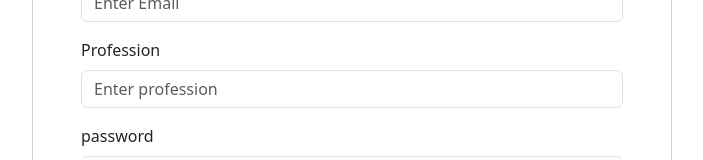
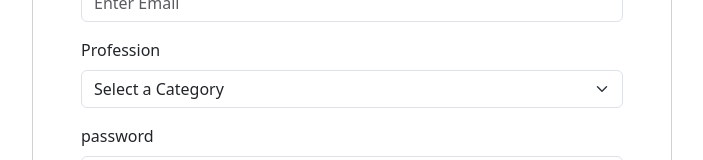
Before and after one commit to G-GraceCode/Projec-M-S, a React (Vite) app in the folder frontend/: page /register in a window 1280 px wide. Shown: the part 295-455 px from the top of the page, without its empty margins (288-991 px from the left). Built offline with nearby package versions, Linux system fonts and the light colour scheme; no server answers.

Commit message:
Update 7 files

```diff
--- a/frontend/src/components/Layout/Setting.jsx
+++ b/frontend/src/components/Layout/Setting.jsx
@@ -191,13 +191,21 @@ const Setting = () => {
           </Form.Group>
 
           <Form.Group className="my-2" controlId="profession">
-            <Form.Control
-              type="text"
-              name="profession"
-              placeholder="Enter profession"
+            <select
+              id="category"
+              class="form-select"
+              aria-label="Disabled select example"
               value={profession}
               onChange={handleChange}
-            ></Form.Control>
+            >
+              <option selected>Select a Category</option>
+              <option value="Graphic design">Graphic design</option>
+              <option value="UX Design">UX Design</option>
+              <option value="Web Design">Web Design</option>
+              <option value="Web development">Web development</option>
+              <option value="App development">App development</option>
+              <option value="Web3">Web3</option>
+            </select>
           </Form.Group>
 
           <Form.Group className="my-2 bio" controlId="bio">
--- a/frontend/src/components/Posts.jsx
+++ b/frontend/src/components/Posts.jsx
@@ -7,11 +7,16 @@ import { AiFillDelete } from "react-icons/ai";
 import AnimatedCircle from "../AnimatedCircle";
 import post from "../assets/pic.svg";
 import { FaShareFromSquare } from "react-icons/fa6";
+import DeleteProject from "../pages/DeleteProject";
+
 
 const Posts = () => {
   const navigate = useNavigate();
   const [projects, setProjects] = useState(null);
   const [loading, setLoading] = useState(false);
+  const [delet, setDelet] = useState("");
+  const [deleteProjectId, setDeleteProjectId]= useState(null);
+
 
   const getProjects = async () => {
     try {
@@ -42,7 +47,9 @@ const Posts = () => {
 
   return (
     <Projectlist>
-      <h4 className="my-2 text-left text-[14px]">List of Projects</h4>
+      <h4 className="my-2 text-left text-[14px] text-white">
+        List of Projects
+      </h4>
       <div className="carts">
         {loading
           ? "Loading Content..."
@@ -65,7 +72,8 @@ const Posts = () => {
                       onClick={() => navigate("/editproject/" + project._id)}
                     />
 
-                    <AiFillDelete className="icon-2" deleteById={project._id}/>
+
+                    <AiFillDelete className="icon-2" onClick={() => {setDelet("active"), setDeleteProjectId(project._id)}}/>
                   </div>
                   <div className="Detail">
                     <h4>{project.title}</h4>
@@ -73,6 +81,15 @@ const Posts = () => {
                 </Card>
               ))}
       </div>
+      {delet && (
+                  <DeleteProject
+                    key={post._id}
+                    close={() => {
+                      setDelet(""), goBack();
+                    }}
+                    projectId={deleteProjectId}
+                  />
+                )}
     </Projectlist>
   );
 };
@@ -94,7 +111,7 @@ const Projectlist = styled.div`
     margin: 0.85rem;
   }
   h4 {
-    color: var(--natural-white);
+    // color: var(--natural-white);
   }
   .Icons-i {
     display: flex;
@@ -144,7 +161,7 @@ const Card = styled.div`
   min-height: 150px;
   cursor: pointer;
   border: 2px solid transparent;
-  border-radius: var(--border-radius);
+  border-radius: 5px;
   z-index: 1;
   box-shadow: 0px 4px 8px 2px rgba(0, 0, 0, 0.2);
 
@@ -166,10 +183,12 @@ const Card = styled.div`
   .Category {
     position: absolute;
     top: 2%;
-    text-align: center;
+    text-align: left;
     background-color: var(--color-green);
-    padding: 0.4rem;
-    border-radius: var(--border-radius);
+    padding: 0 0.4rem;
+    // border-radius: var(--border-radius);
+    border-radius: 5px;
+
     span {
       color: var(--natural-white);
       font-size: 18px;
@@ -221,6 +240,7 @@ const Card = styled.div`
     transition: border var(--transition);
 
     .Detail {
+      height: 100px;
       bottom: 0;
       transition: bottom var(--transition);
     }
--- a/frontend/src/pages/CreateProject.jsx
+++ b/frontend/src/pages/CreateProject.jsx
@@ -99,6 +99,8 @@ const CreateProject = ({ close }) => {
             Project Category
             <select
               id="category"
+              class="form-select"
+              aria-label="Disabled select example"
               value={category}
               onChange={(ev) => setCategory(ev.target.value)}
             >
--- a/frontend/src/pages/DeleteProject.jsx
+++ b/frontend/src/pages/DeleteProject.jsx
@@ -8,8 +8,6 @@ const DeleteProject = ({ close, projectId, deleteById }) => {
   const { userInfo, handleLogout } = userAuth();
   const navigate = useNavigate();
   const { enqueueSnackbar } = useSnackbar();
-
-  console.log("id", projectId);
   const handleDelete = async (e) => {
     e.preventDefault();
     try {
--- a/frontend/src/pages/RegisterPage.jsx
+++ b/frontend/src/pages/RegisterPage.jsx
@@ -92,13 +92,22 @@ const RegisterPage = () => {
         </Form.Group>
         <Form.Group className="my-2" controlId="profession">
           <Form.Label>Profession</Form.Label>
-          <Form.Control
-            type="text"
-            name="profession"
-            placeholder="Enter profession"
+
+          <select
+            id="category"
+            class="form-select"
+            aria-label="Disabled select example"
             value={profession}
             onChange={handleChange}
-          ></Form.Control>
+          >
+            <option selected>Select a Category</option>
+            <option value="Graphic design">Graphic design</option>
+            <option value="UX Design">UX Design</option>
+            <option value="Web Design">Web Design</option>
+            <option value="Web development">Web development</option>
+            <option value="App development">App development</option>
+            <option value="Web3">Web3</option>
+          </select>
         </Form.Group>
         <Form.Group className="my-2" controlId="password">
           <Form.Label>password</Form.Label>
```
Also changed, not shown: 2 other files (tests, documents, lock files or other folders).
